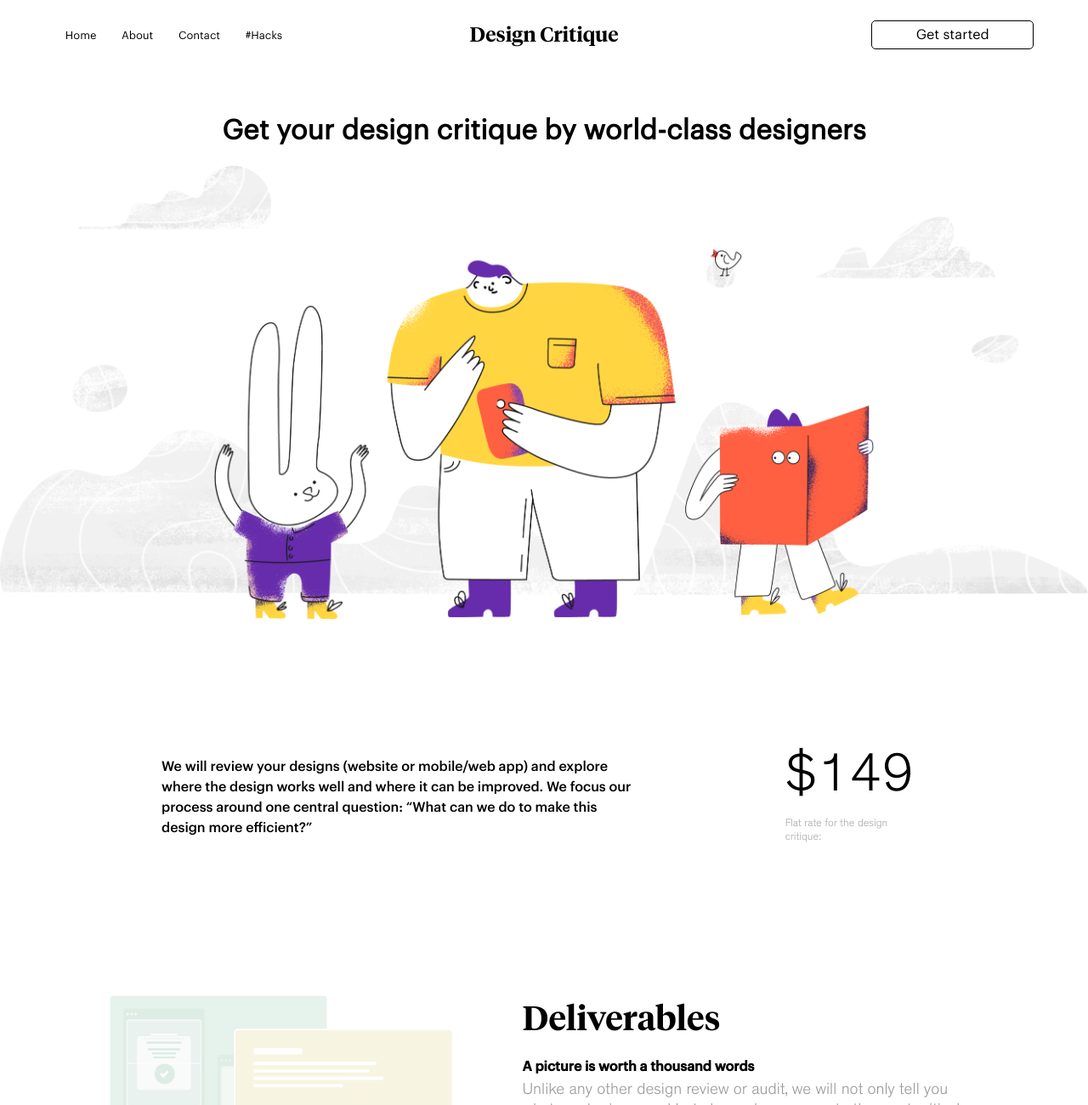
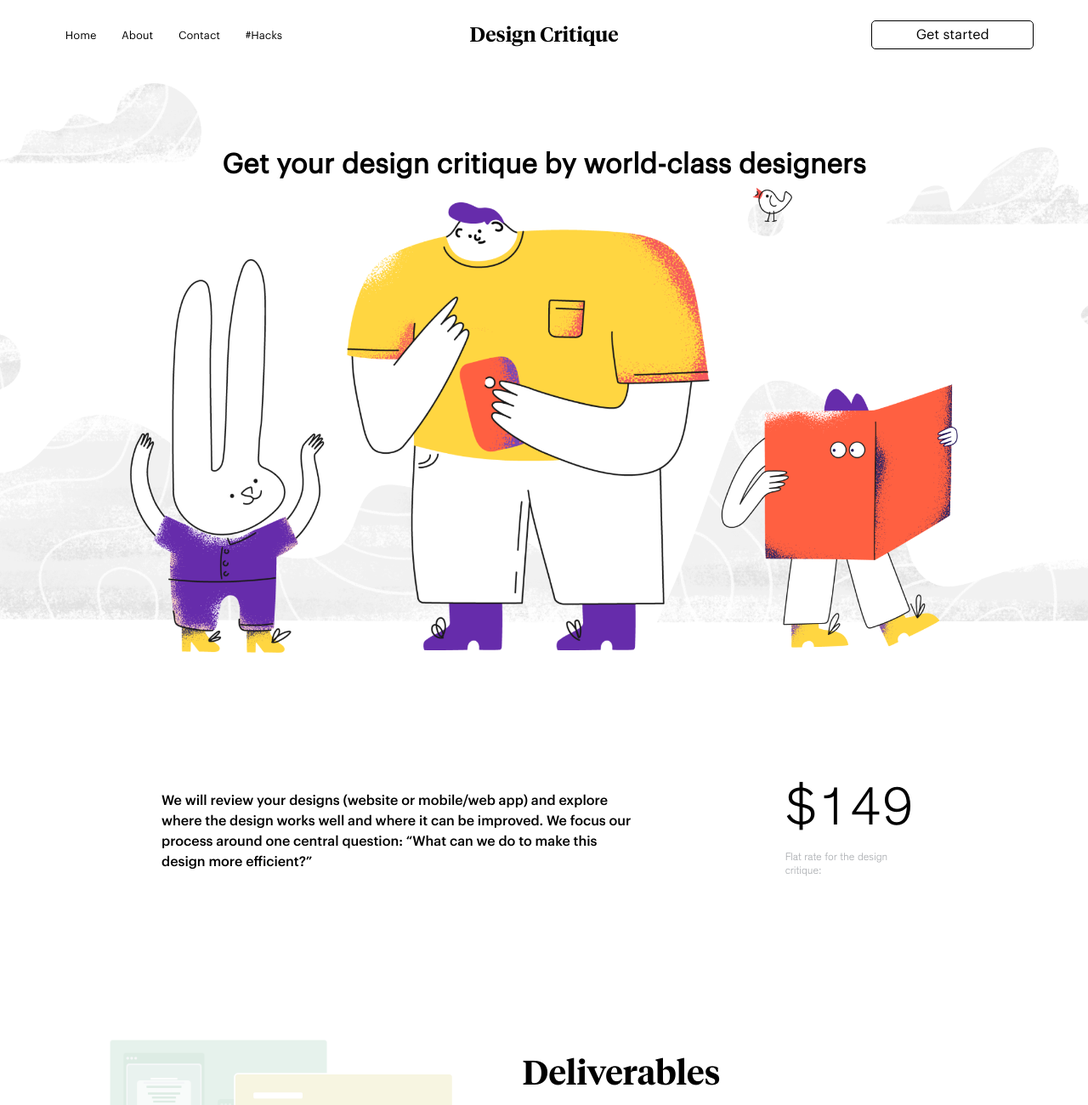
Before and after one commit to veronicamayer/design-critique, a plain HTML site: page index.html in a window 1280 px wide. Shown: the top 1300 px of the page at 85% size. Drawn offline with Linux system fonts and the light colour scheme.

Commit message:
Hero Foto Größe geändert

```diff
--- a/assets/css/style.css
+++ b/assets/css/style.css
@@ -34,7 +34,7 @@ html {
 h3 {
     font-family: Tiempos;
     font-size: 2.5rem;
-    padding: 0 0 3vh 3vw;
+    padding: 3vh 3vw;
 }
 
 h4 {
@@ -62,7 +62,7 @@ header {
     display: flex;
     align-items: center;
     justify-content: space-between;
-    padding-bottom: 10vh;
+    padding-bottom: 5vh;
     position: relative;
     margin: 0 5vw;
 }
@@ -113,11 +113,11 @@ Main styles
 ---------- */
 h1 {  /* Titel der Seite */
     text-align: center;
-    padding-bottom: 70vh;
+    padding: 10vh 0 70vh 0;
     background-image: url("../img/home_hero.png");
     background-repeat: no-repeat;
     background-position: bottom;
-    background-size: contain;
+    background-size: cover;
     font-family: Graphik-Regular;
 }
 
```
